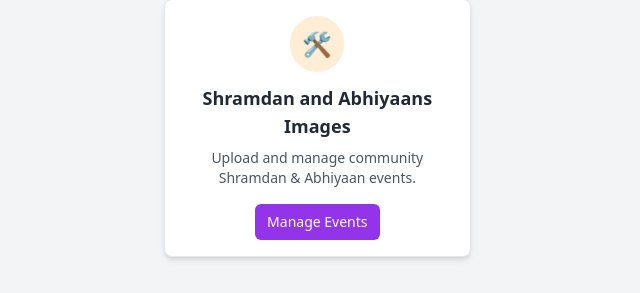
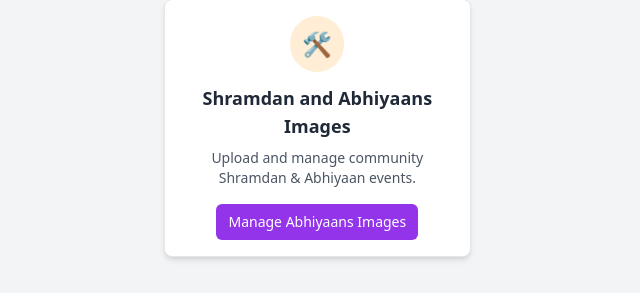
Before and after one commit to Aakashshinde99/E-Grampanchayat, a Django app: template gramapp/templates/staff/staff_dashboard.html in a window 1280 px wide. Shown: the part 1117-1410 px from the top of the page, without its empty margins (0-640 px from the left). Run offline with Django 5.2, Linux system fonts and the light colour scheme; the template is opened without the code that fills it, so the values that code supplies are empty; some libraries are stand-ins or nearby versions.

Commit message:
Update staff_dashboard.html

```diff
--- a/gramapp/templates/staff/staff_dashboard.html
+++ b/gramapp/templates/staff/staff_dashboard.html
@@ -343,7 +343,7 @@
             <div class="mt-4 text-center">
                 <a href="{% url 'manage_shramdan_events' %}"
                     class="inline-block bg-purple-600 text-white px-3 py-2 rounded-md hover:bg-orange-700 text-xs sm:text-sm">
-                    {% trans "Manage Events" %}
+                    {% trans "Manage Abhiyaans Images" %}
                 </a>
             </div>
         </div>
```
